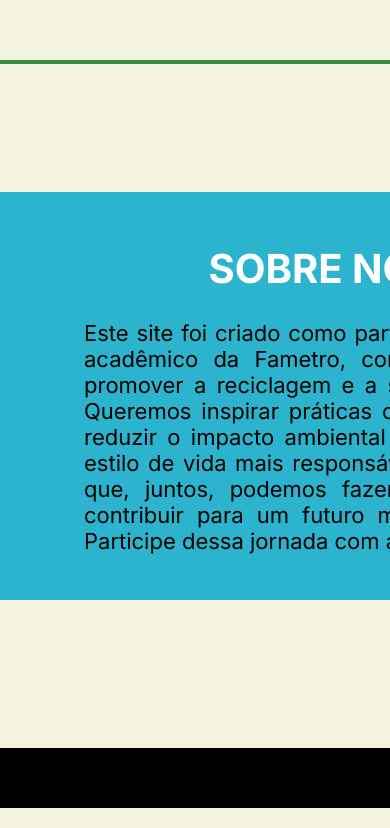
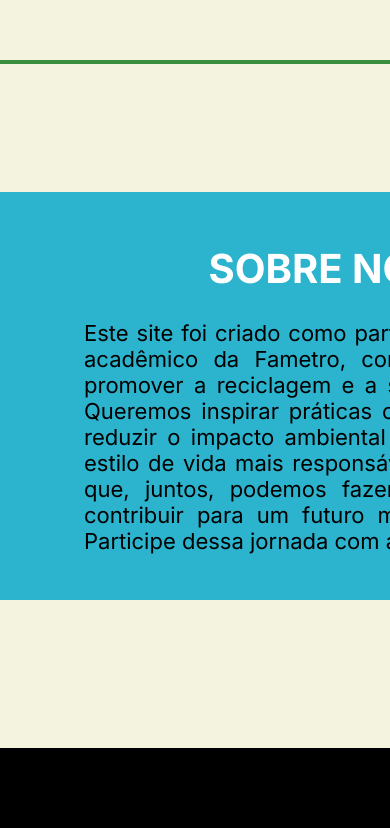
Before and after one commit to MIGUEL-ARCANJO-BRASIL/INOVATECH, a Next.js app: page / in a window 390 px wide. Shown: the part 6038-6866 px from the top of the page. Built offline with nearby package versions, Linux system fonts and the light colour scheme.

Commit message:
apresentação - pt2

```diff
--- a/components/footer/footer.module.scss
+++ b/components/footer/footer.module.scss
@@ -25,6 +25,7 @@
 }
 @media screen and (max-width: 768px) {
     .container {
+        height: 80px;
         margin-top: 9.25rem;
     }
     .logoFametro img{
```
